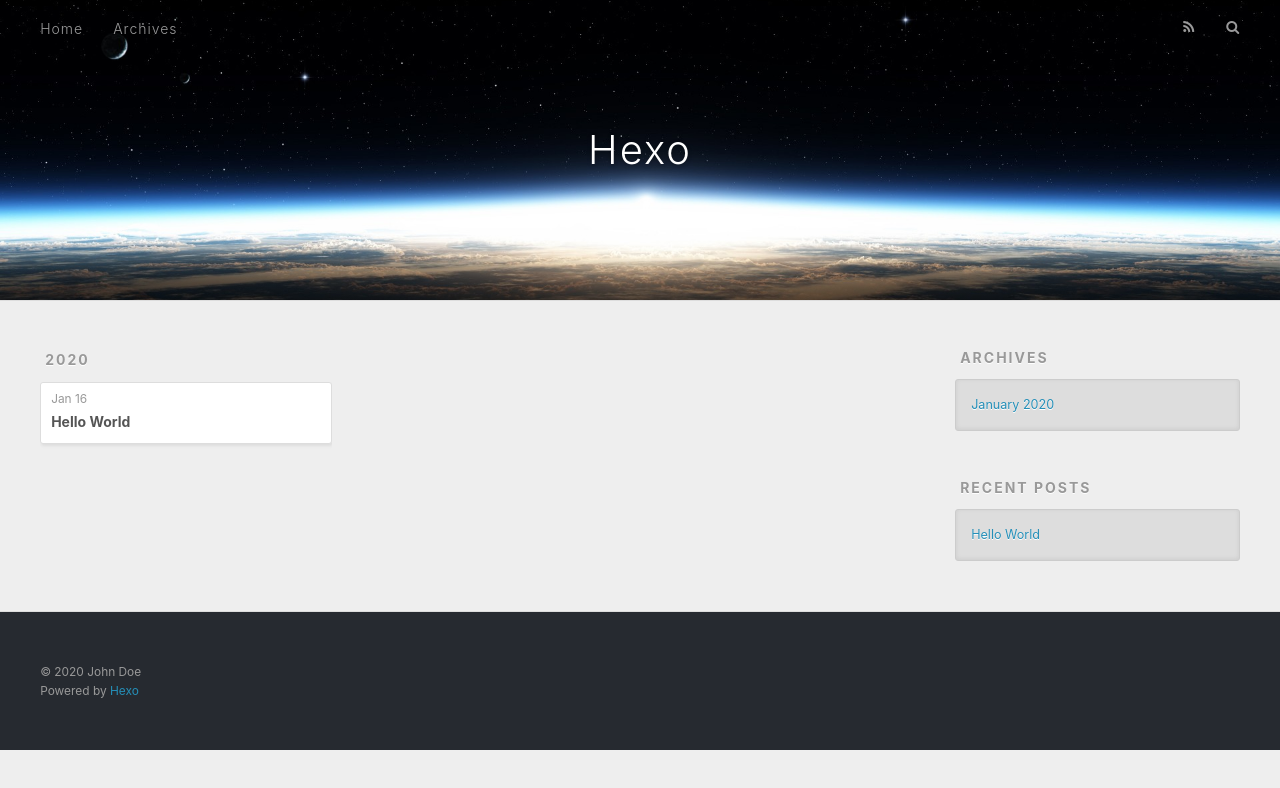
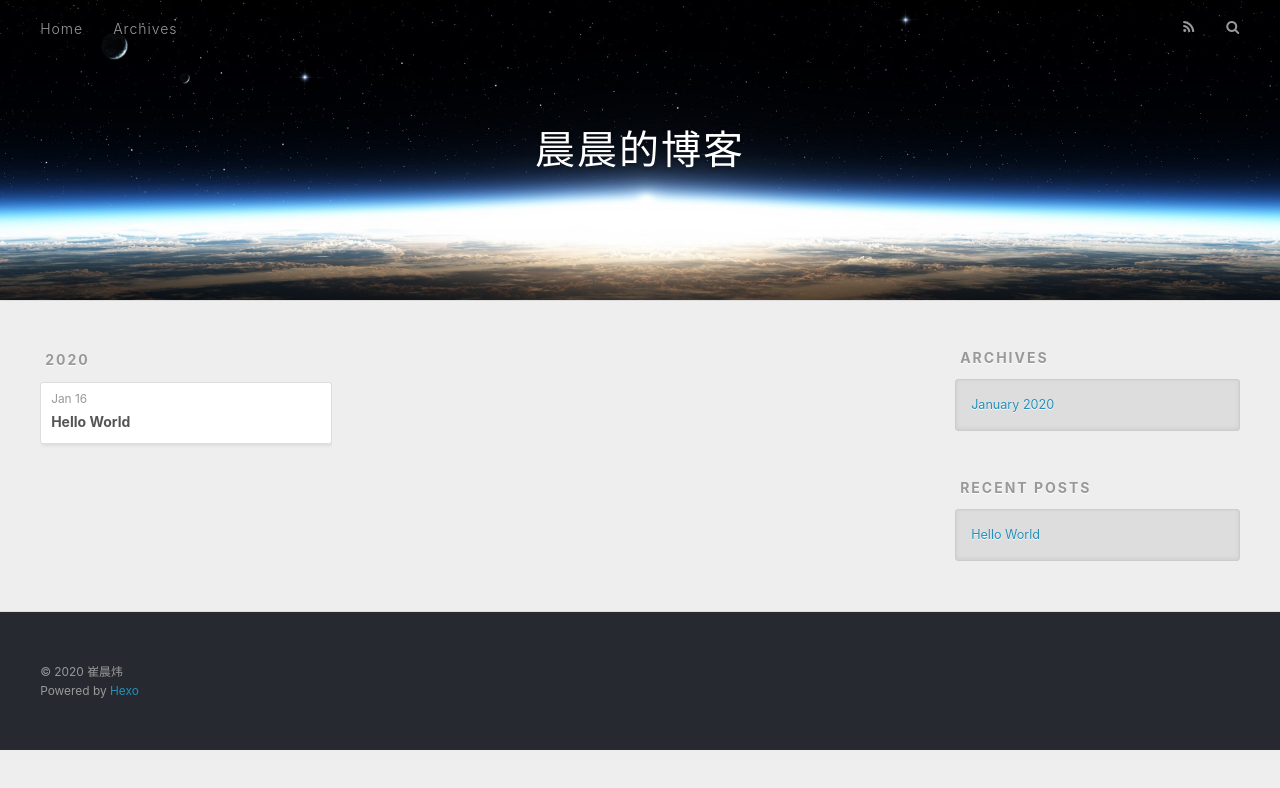
Before and after one commit to cuichenwei/cuichenwei.github.io, a plain HTML site: page archives/2020/01/index.html in a window 1280 px wide. Drawn offline with nearby package versions, Linux system fonts and the light colour scheme.

Commit message:
Site updated: 2020-01-16 10:54:22

```diff
--- a/archives/2020/01/index.html
+++ b/archives/2020/01/index.html
@@ -5,17 +5,17 @@
 
 
 
-  <title>Archives: 2020/1 | Hexo</title>
+  <title>Archives: 2020/1 | 晨晨的博客</title>
   <meta name="viewport" content="width=device-width, initial-scale=1, maximum-scale=1">
   <meta property="og:type" content="website">
-<meta property="og:title" content="Hexo">
+<meta property="og:title" content="晨晨的博客">
 <meta property="og:url" content="http://yoursite.com/archives/2020/01/index.html">
-<meta property="og:site_name" content="Hexo">
+<meta property="og:site_name" content="晨晨的博客">
 <meta property="og:locale" content="en_US">
-<meta property="article:author" content="John Doe">
+<meta property="article:author" content="崔晨炜">
 <meta name="twitter:card" content="summary">
 
-    <link rel="alternate" href="/atom.xml" title="Hexo" type="application/atom+xml">
+    <link rel="alternate" href="/atom.xml" title="晨晨的博客" type="application/atom+xml">
 
 
     <link rel="icon" href="/favicon.png">
@@ -36,7 +36,7 @@
   <div id="header-outer" class="outer">
     <div id="header-title" class="inner">
       <h1 id="logo-wrap">
-        <a href="/" id="logo">Hexo</a>
+        <a href="/" id="logo">晨晨的博客</a>
       </h1>
 
     </div>
@@ -141,7 +141,7 @@
 
   <div class="outer">
     <div id="footer-info" class="inner">
-      &copy; 2020 John Doe<br>
+      &copy; 2020 崔晨炜<br>
       Powered by <a href="http://hexo.io/" target="_blank">Hexo</a>
     </div>
   </div>
```
Also changed, not shown: 2020/01/16/hello-world/index.html (+7 -7 lines), archives/2020/index.html (+7 -7 lines), archives/index.html (+7 -7 lines), index.html (+8 -8 lines), 1 other file.
